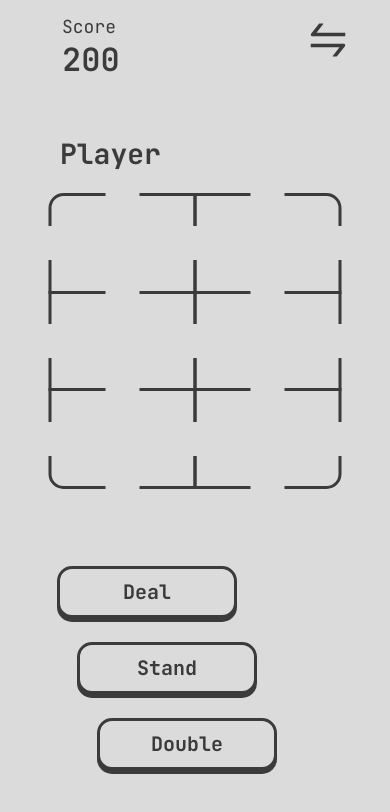
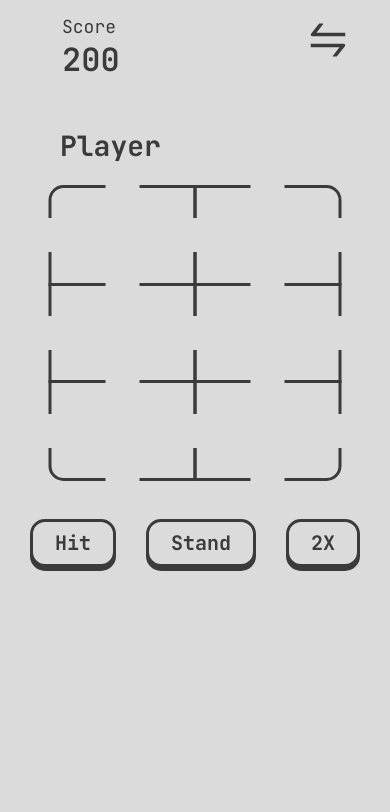
Before and after one commit to grahamhagenah/blackjack, a React (Create React App) app: page / in a window 390 px wide. Shown: the top 812 px of the page. Built offline with nearby package versions, Linux system fonts and the light colour scheme.

Commit message:
more mobile styling to fit smaller phone screens

```diff
--- a/src/App.css
+++ b/src/App.css
@@ -20,7 +20,6 @@ body {
 }
 
 .hand {
-  margin: 0 0 5rem 0;
   min-width: 750px;
 }
 
@@ -95,7 +94,6 @@ body {
   border-radius: 15px;
   padding: 0;
   cursor: pointer;
-  width: 200px;
 }
 
 .front {
@@ -122,6 +120,7 @@ button {
 .buttons {
   display: flex;
   justify-content: space-around;
+  flex-wrap: wrap;
 }
 
 #board-bottom,
@@ -359,16 +358,8 @@ ul li:nth-of-type(2) {
 
   ul {
     grid-template-columns: repeat(2, 1fr);
-    margin: 2rem;
+    margin: 1.5rem 2rem;
     padding: 0;
-  }
-
-  .buttons .pushable:nth-of-type(2) {
-    margin-left: 2rem;
-  }
-
-  .buttons .pushable:nth-of-type(3) {
-    margin-left: 3.25rem;
   }
 
   #swap {
@@ -415,22 +406,21 @@ ul li:nth-of-type(2) {
 
   .hand {
     min-width: 100%;
-    margin: 0 0 3rem 0;
+    margin: 0;
   }
 
-  .buttons {
+  /* .buttons {
     display: block;
     margin: 0 15px;
     padding: 15px;
-  }
+  } */
 
   .pushable {
-    max-width: 60%;
     margin: 0.75rem;
   }
 
   .front {
-    padding: 10px 25px;
+    padding: 8px 22px;
     font-size: 1.25rem;
   }
 
--- a/src/App.js
+++ b/src/App.js
@@ -34,13 +34,13 @@ const Controls = ({ gameover, deal, stand, playerWins, clear, playersTurn, view,
       <div id="board-bottom">
         <div className="buttons">
           <button onClick = { deal } className="pushable">
-            <span className="front">Deal</span>
+            <span className="front">Hit</span>
           </button>
           <button onClick = { stand } className="pushable">
             <span className="front">Stand</span>
           </button>
           <button onClick = { stand } className="pushable">
-           <span className="front">Double</span>
+           <span className="front">2X</span>
          </button>
          <Swap view={view} />
         </div>
@@ -295,7 +295,7 @@ const App = ({cards}) => {
   }
 
 return (
- 		<div>
+ 		<>
      {/* <Help /> */}
       <Score
         score={score}
@@ -319,7 +319,7 @@ return (
         view={switchHandView}
         switchView={ switchView }  />
         {/* <Swap view={switchHandView} /> */}
-		</div>
+		</>
     )
 }
 
```
